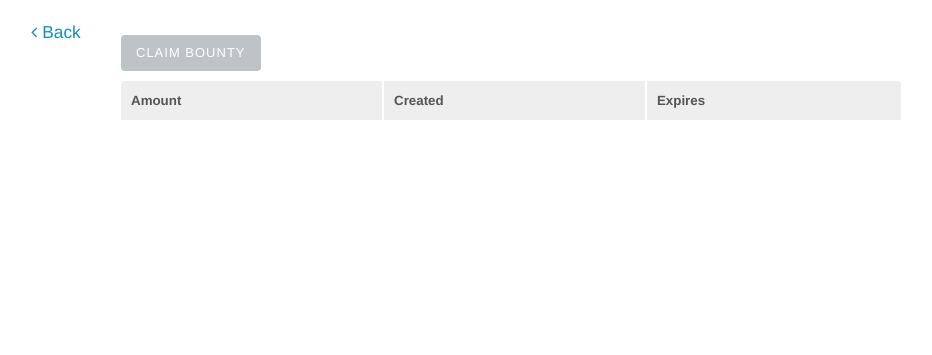
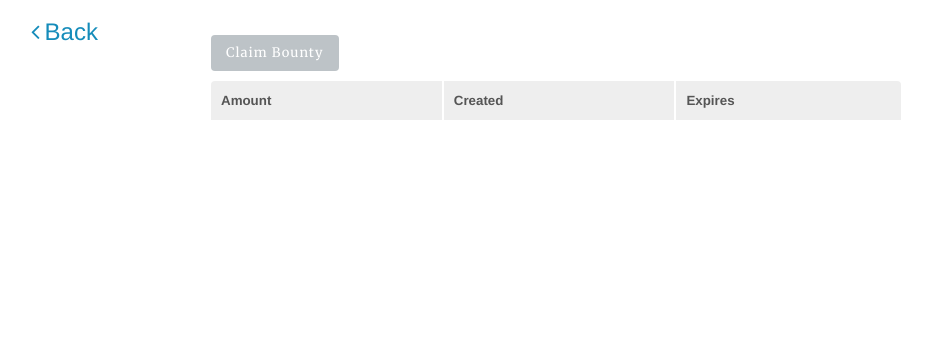
Before and after one commit to davidfurlong/Github-Issue-Bitcoin-bounties, a PHP site: page /issue.html in a window 1280 px wide. Shown: the part 65-420 px from the top of the page, without its empty margins (84-1016 px from the left). Run offline with PHP 8.4, Linux system fonts and the light colour scheme; lists and menus that the app fills with data are empty; some libraries are stand-ins or nearby versions.

Commit message:
Because gorgeous. Also table sorter still broken

```diff
--- a/inc/tablesorter/tablesorter.css
+++ b/inc/tablesorter/tablesorter.css
@@ -20,6 +20,7 @@ table.tablesorter thead tr th:first-child, table.tablesorter tfoot tr th:first-c
 }
 table.tablesorter tbody tr{
 	border-top:1px solid #eee;
+
 }
 table.tablesorter tbody tr:first-child{
 	border-top:0px solid #eee;
--- a/issue.html
+++ b/issue.html
@@ -40,12 +40,12 @@
         </div><!-- /.container-fluid -->
       </nav>
       <div class="row">
-        <div class="col-md-1 .col-md-offset-1 back-link">
+        <div class="col-md-2 .col-md-offset-1 back-link">
           <a href="index.html">
             <i class="fa fa-angle-left" style="padding-right:5px"></i>Back
           </a>
         </div>
-        <div class="col-md-9 .col-md-offset-1">
+        <div class="col-md-8 .col-md-offset-1">
           <div class="row">
             <div class="col-md-12">
               <h2 id="name-text" class="text-info" style="padding-top:0px;margin-top:0px"></h2>
--- a/js/main-issue.js
+++ b/js/main-issue.js
@@ -27,14 +27,14 @@ define(["common",
                         var bounty = bountyList[i];
                         var html = "<tr>";
                         totalBounty += parseInt(bounty.amount);
-                        html += "<td>" + bounty.amount + "</td>";
+                        html += "<td>" + (bounty.amount/100000000) + "</td>";
                         console.log(bounty.createdAt);
                         html += "<td>" + moment(bounty.createdAt).format("MMM Do YYYY") + "</td>";
                         html += "<td>" + moment(bounty.expiresAt).format("MMM Do YYYY") + "</td>";
                         html += "</tr>";
                         $('#bounty-list > tbody:last').append(html);
                     }
-                    $('#claim-bounty').html("Claim "+totalBounty+" <i class='fa fa-btc'></i> Bounty");
+                    $('#claim-bounty').html("Claim "+(totalBounty/100000000)+" <i class='fa fa-btc'></i> Bounty");
 
                 });
             } else {
--- a/styles/bootstrapthemed.css
+++ b/styles/bootstrapthemed.css
@@ -28,7 +28,8 @@ html{font-family:sans-serif;-ms-text-size-adjust:100%;-webkit-text-size-adjust:1
 
 
 .btn {
-	font-family:HelveticaNeue-Light, 'Helvetica Neue Light', 'Helvetica Neue', Helvetica, Lato, Arial, 'Lucida Grande', sans-serif;
+  font-family:'Merriweather',serif;
+	text-transform: none;
   border: none;
   font-size: 13px;
   font-weight: normal;
--- a/styles/style.css
+++ b/styles/style.css
@@ -67,7 +67,8 @@ addBountyBtn {
 }
 
 .back-link {
-	font-size:13pt;
+	font-size:18pt;
+	margin-top:-5px;
 }
 
 button[type="button"],button[type="submit"]{
@@ -128,16 +129,14 @@ footer .row span {
 #create-bounty input {
 	outline:none !important;
 }
-#claim-bounty:hover {
-	margin-top:6px !important;
-}
+
 #add-bounty:hover {
 	margin-top:8px !important;
 }
 
 #add-bounty {
 	font-size:13px;
-	font-family:'Merriweather';
+	font-family:'Merriweather',serif;
 	text-transform: none;
 }
 
```
Also changed, not shown: js/main-issues.js (+5 -5 lines).
